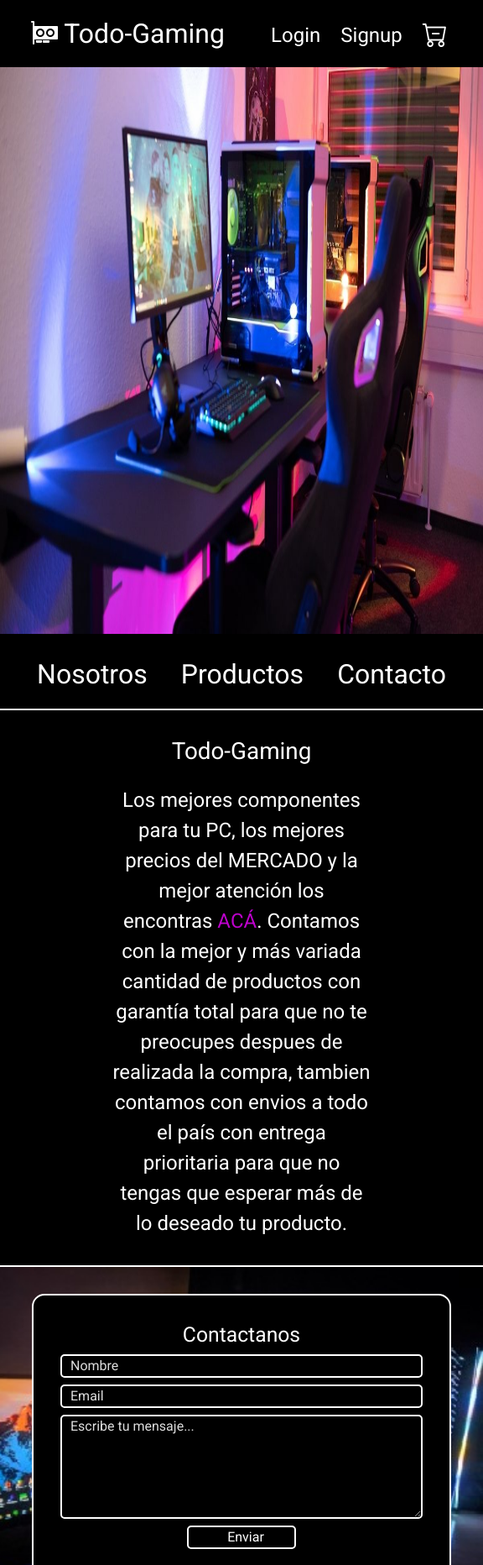
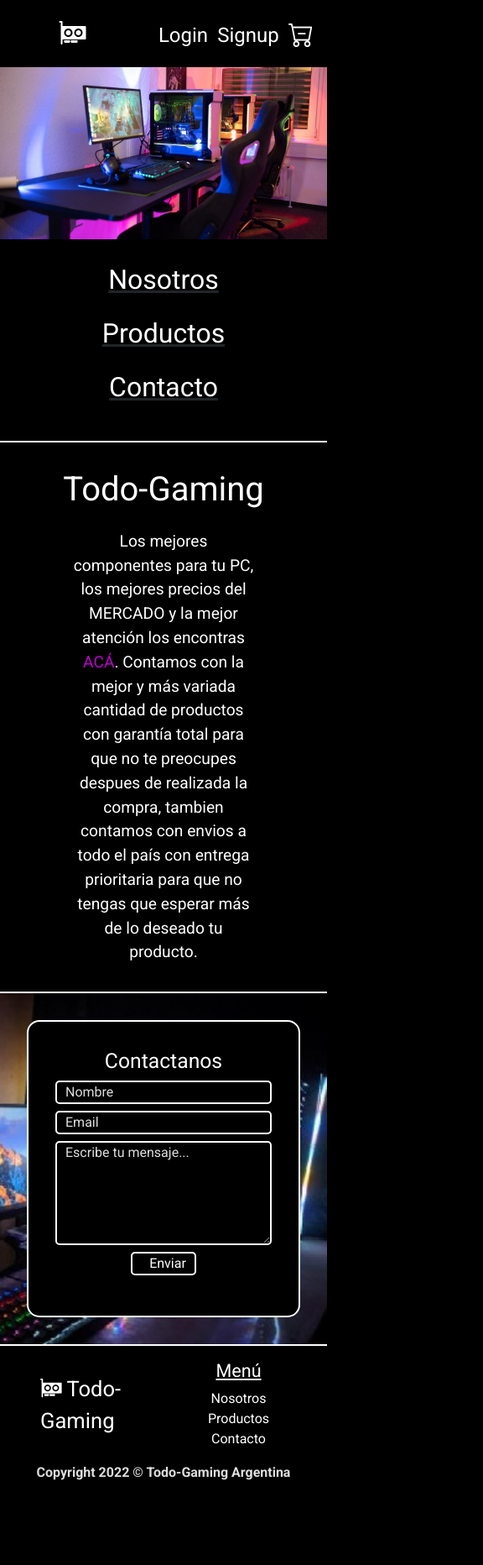
Before and after one commit to Bara1422/jsintegrador, a plain HTML site: page index.html in a window 390 px wide. Shown: the top 1864 px of the page at 84% size, 576 px wide, since content can reach past the window. After the commit the page ends 1771 px from the top, so only its background shows below. Drawn offline with nearby package versions, Linux system fonts and the light colour scheme.

Commit message:
correcciones

```diff
--- a/index.html
+++ b/index.html
@@ -6,17 +6,20 @@
     <title>Todo-Gaming</title>
     <link href="https://cdn.jsdelivr.net/npm/bootstrap@5.2.0-beta1/dist/css/bootstrap.min.css" rel="stylesheet" integrity="sha384-0evHe/X+R7YkIZDRvuzKMRqM+OrBnVFBL6DOitfPri4tjfHxaWutUpFmBp4vmVor" crossorigin="anonymous">
     <link rel="stylesheet" href="https://cdn.jsdelivr.net/npm/bootstrap-icons@1.9.0/font/bootstrap-icons.css">
-    <link rel="stylesheet" href="src/css/style.css">
+    <link rel="stylesheet" href="./src/css/bootstrap.min.css">
     <link rel="preconnect" href="https://fonts.googleapis.com">
     <link rel="preconnect" href="https://fonts.gstatic.com" crossorigin>
     <link href="https://fonts.googleapis.com/css2?family=Roboto:wght@300;400;700;900&display=swap" rel="stylesheet">
+    <link rel="stylesheet" href="src/css/style.css">
 </head>
   <body>
     <header class="header">
         <nav class="header-nav-top">
            <div class="header-nav-logo">
-                <a href="index.html"><i class="bi bi-gpu-card"></i> Todo-<span>Gaming</span></a>
+                <a class="logo-lg" href="index.html"><i class="logo-lg bi bi-gpu-card"></i> Todo-<span>Gaming</span></a>
+                <a class="logo-lg-hidden-xs" href="index.html"><i class="logo-lg-hidden-xs bi bi-gpu-card"></i></span></a>
            </div>
+
            <div class="header-nav-login">
                 <div class="header-nav-login-container">
                     <a href="/src/login.html">Login</a>
@@ -102,6 +105,7 @@
       </section>
     </footer>
 
+
     <script src="main.js"></script>
     <script src="https://cdn.jsdelivr.net/npm/bootstrap@5.2.0-beta1/dist/js/bootstrap.bundle.min.js" integrity="sha384-pprn3073KE6tl6bjs2QrFaJGz5/SUsLqktiwsUTF55Jfv3qYSDhgCecCxMW52nD2" crossorigin="anonymous"></script>
   </body>
--- a/src/css/style.css
+++ b/src/css/style.css
@@ -5,7 +5,7 @@
     padding: 0;
 }
 body{
-    min-width: 576px;
+
     margin: 0;
     padding: 0;
     box-sizing: content-box;
@@ -17,9 +17,6 @@ ul, li{
     padding: 0;
 }
 .header{
-
-    height: 100vh;
-
     background-position: 50%;
     display: flex;
     flex-direction: column;
@@ -28,7 +25,7 @@ ul, li{
     display: flex;
     justify-content: space-between;
     width: 100%;
-    height: 5.6rem;
+
     background-color: #000;
 
 }
@@ -43,7 +40,6 @@ ul, li{
 }
 .header-nav-logo a:hover{
     color: #BC02CB;
-    font-size: 2.7rem;
     transition: 0.3s;
 }
 .header-nav-logo a{
@@ -63,7 +59,7 @@ ul, li{
 .header-nav-login-container{
     display: flex;
     align-items: center;
-    padding: 1rem 1rem;
+    padding: 1rem 2rem;
     margin-right: 1.5rem;
     gap: 1.5rem;
     font-size: 1.5rem;
@@ -84,7 +80,8 @@ ul, li{
 }
 .header-img-container img{
     width: 100%;
-    height: 80vh;
+    max-height: 80vh;
+    object-fit: cover;
 }
 .header-nav-bot-item{
     display: flex;
@@ -136,13 +133,14 @@ ul, li{
 .form{
     display: flex;
     background-color: #000;
-    width: 30%;
+    max-width: 500px;
+    width: 60%;
     flex-direction: column;
     justify-content: center;
     border: 2px #fff solid;
     padding: 2rem;
     border-radius: 15px;
-    min-width: 500px;
+
 }
 .form-contacto{
     text-align: center;
@@ -326,6 +324,19 @@ form textarea::placeholder{
 #buttons >button:focus{
     color: #BC02CB;
 }
+.gradient-bp{
+    background: rgb(0,0,0);
+    background: linear-gradient(193deg, rgba(0,0,0,1) 6%, rgba(200,8,209,1) 23%, rgba(0,0,0,1) 100%);
+}
+.text-back-color{
+    background-color: #BC02CB;
+}
+.logo-lg-hidden{
+    display: none;
+}
+.logo-lg-hidden-xs{
+    display: none;
+}
 /* Medias index.html */
 @media screen and (max-width: 768px){
 
@@ -337,7 +348,7 @@ form textarea::placeholder{
         font-size: 2.3rem;
     }
     .form{
-        min-width: 500px;
+        width: 100%;
     }
     .form-container{
         background-position: right;
@@ -357,8 +368,52 @@ form textarea::placeholder{
     }
 }
 @media (max-width: 629px) {
+
+    .header-nav-login{
+        justify-content: flex-end;
+    }
+    .header-nav-login-container{
+        margin: 0;
+    }
+
     .header-nav-logo a{
         font-size: 2rem;
+    }
+
+    .logo-lg-hidden-xs{
+        display: block;
+    }
+    .logo-lg{
+        display: none;
+    }
+    .header-nav-bot-item{
+        display: block;
+        text-align: center;
+    }
+    .header-nav-bot-item li{
+        padding-bottom: 1rem;
+        text-decoration:underline;
+    }
+}
+@media (max-width: 576px){
+    .logo-lg-hidden{
+        display: none;
+    }
+    .logo-lg-hidden-xs{
+        display: block;
+    }
+    .header-nav-login-container{
+        gap: 0.7rem;
+        padding: 1rem;
+    }
+    .section-nosotros-title{
+        font-size: 2.5rem;
+    }
+    .section-nosotros-main{
+        padding: 2rem 1rem;
+    }
+    .section-nosotros-parr{
+        font-size: 1.2rem;
     }
 }
 
```
Also changed, not shown: src/login.html (+6 -6 lines), src/signup.html (+4 -4 lines).
